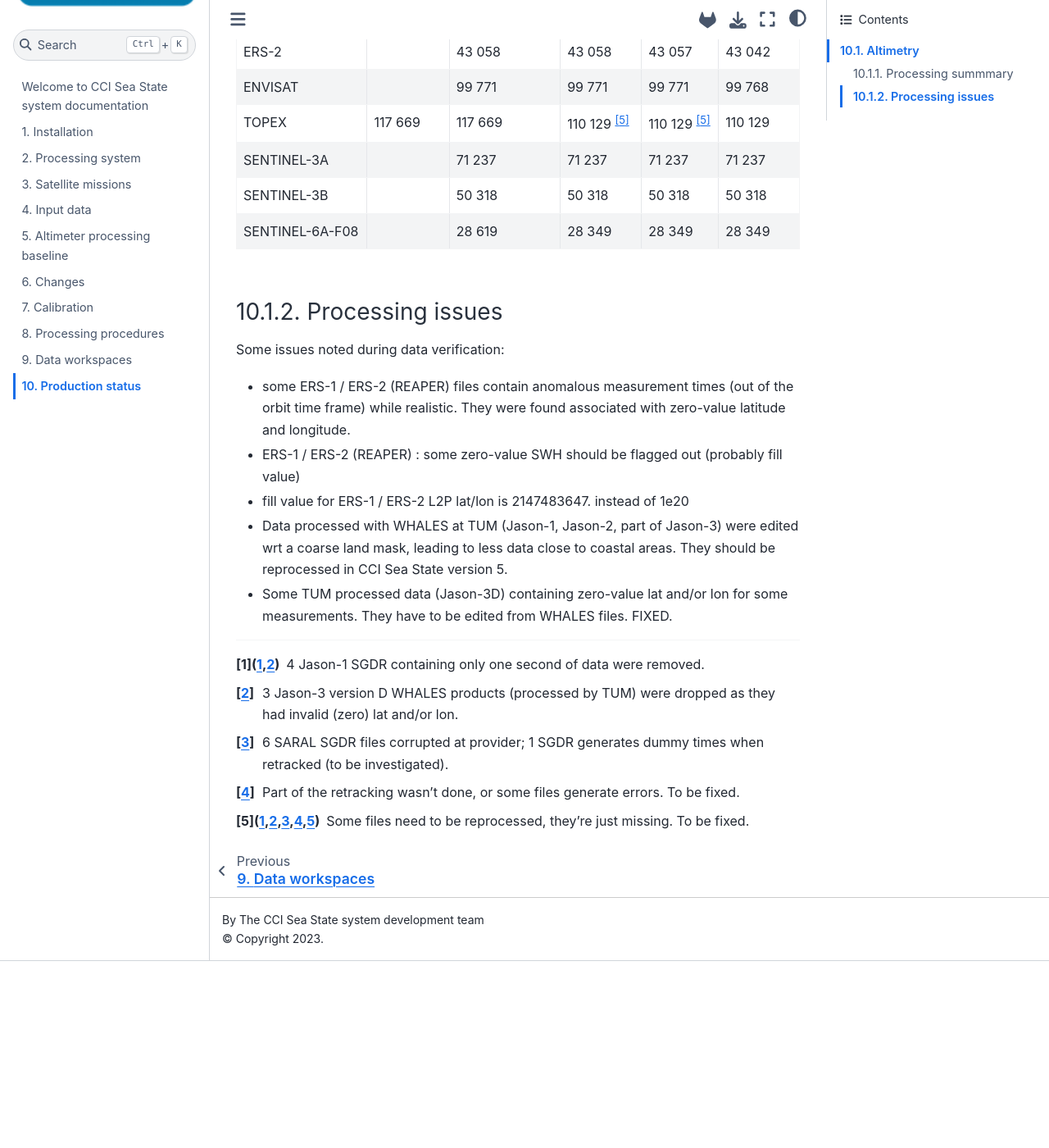
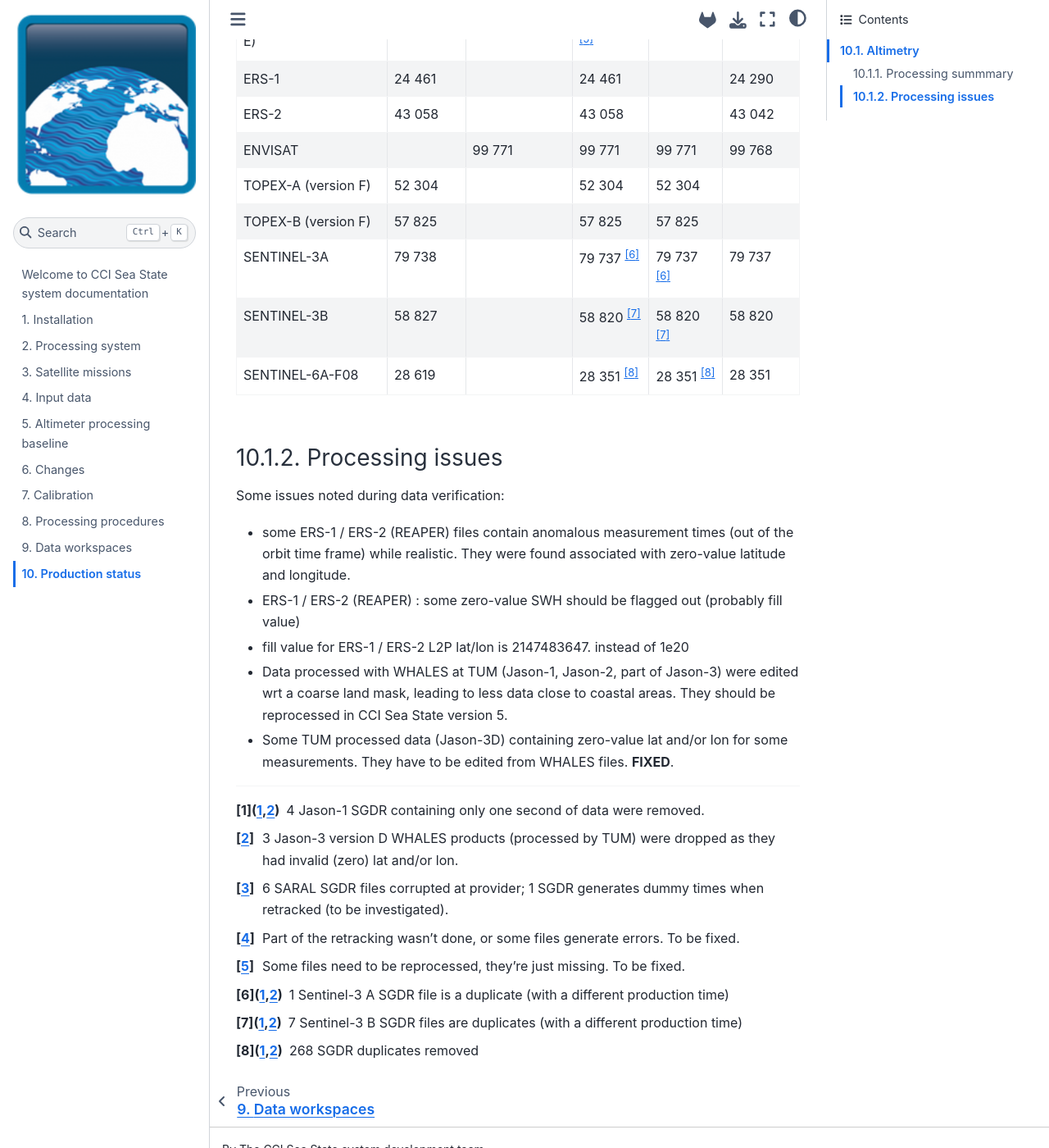
Before and after one commit to umr-lops/cci-seastate-pum, a Jupyter Book: the page built from production.md, in a window 1280 px wide and 1400 px high, scrolled down 751 px. Shown: the whole window at 82% size. Built offline with Jupyter Book 1.0.4 settings and Sphinx 7.4.7 and the Sphinx Book theme 1.1.4, drawn with Linux system fonts in a browser that asks for light colours; before the commit the page ends 1923 px from its top, so only the background shows below that; some of the changed text lies outside the part shown.

Commit message:
updated processing status

````diff
--- a/production.md
+++ b/production.md
@@ -14,19 +14,20 @@ processing steps, an explanation is provided. Data are considered until
 
 | Mission         | SGDR files | Retracked files     | 1Hz files           | L2P files            | Index files |
 |-----------------|------------|---------------------|---------------------|----------------------|-------------|
-| JASON-1         | 102 158    | 102 158             | 102 154 [^footnote4] | 92 099 [^footnote4]  | 184 088     |
-| JASON-2         | 98 619     | 98 619              | 98 619              | 98 619               | 98 619      |
-| JASON-3D        | 26 947     | 26 947 [^footnote5] | 26 947              | 26 947               | 30 114      |
-| JASON-3F        | 45 452     | 45 452              | 45 452              | 45 450               | 42 785      |
-| SARAL           | 112 474    | 112 467 [^footnote3]| 112 467             | 112 439              | 0           |
-| CRYOSAT-2       | 758 841    | 758 840 [^footnote1]| 615 255 [^footnote2]| 3 402                | 0           |
-| ERS-1           |            | 24 461              | 24 448 [^footnote2] | 24 290 [^footnote2]  | 24 290      |
-| ERS-2           |            | 43 058              | 43 058              | 43 057               | 43 042      |
-| ENVISAT         |            | 99 771              | 99 771              | 99 771               | 99 768      |
-| TOPEX           | 117 669    | 117 669             | 110 129 [^footnote2]| 110 129 [^footnote2] | 110 129     |
-| SENTINEL-3A     |            | 71 237              | 71 237              | 71 237               | 71 237      |
-| SENTINEL-3B     |            | 50 318              | 50 318              | 50 318               | 50 318      |
-| SENTINEL-6A-F08 |            | 28 619              | 28 349              | 28 349               | 28 349      |
+| JASON-1 (version E)   | 102 158    | 102 158             | 102 154 [^footnote4] | 102 154 [^footnote4]  |  |
+| JASON-2 (version D)   | 98 619     | 98 619              | 98 619              | 98 619               | 98 619      |
+| JASON-3 (version D)   | 26 947     | 26 947 [^footnote5] | 26 947              | 26 947               | 30 114      |
+| JASON-3 (version F)   | 45 452     | 45 452              | 45 452              | 45 450               | 42 785      |
+| SARAL (version F)     | 112 474    | 112 467 [^footnote3]| 112 467             | 112 439              | 0           |
+| CRYOSAT-2 (version E) | 758 841    | 758 840 [^footnote1]| 615 255 [^footnote2]| 3 402                | 0           |
+| ERS-1                 | 24 461     |                     | 24 461              |  | 24 290      |
+| ERS-2                 | 43 058     |                     | 43 058              |                | 43 042      |
+| ENVISAT               |            | 99 771              | 99 771              | 99 771               | 99 768      |
+| TOPEX-A (version F)   | 52 304     |                     | 52 304              | 52 304         |    |
+| TOPEX-B (version F)   | 57 825     |                     | 57 825              | 57 825         |    |
+| SENTINEL-3A           | 79 738     |                     | 79 737 [^footnote6] | 79 737 [^footnote6]  | 79 737      |
+| SENTINEL-3B           | 58 827     |                     | 58 820 [^footnote7] | 58 820 [^footnote7]  | 58 820      |
+| SENTINEL-6A-F08       | 28 619     |                     | 28 351 [^footnote8] | 28 351 [^footnote8]  | 28 351      |
 ```
 
 ### Processing issues
@@ -42,7 +43,7 @@ Some issues noted during data verification:
   edited wrt a coarse land mask, leading to less data close to coastal areas.
   They should be reprocessed in CCI Sea State version 5.
 - Some TUM processed data (Jason-3D) containing zero-value lat and/or lon for
-  some measurements. They have to be edited from WHALES files. FIXED.
+  some measurements. They have to be edited from WHALES files. **FIXED**.
 
 
 [^footnote1]: Part of the retracking wasn't done, or some files generate errors. To be fixed.
@@ -50,3 +51,6 @@ Some issues noted during data verification:
 [^footnote3]: 6 SARAL SGDR files corrupted at provider; 1 SGDR generates dummy times when retracked (to be investigated).
 [^footnote4]: 4 Jason-1 SGDR containing only one second of data were removed.
 [^footnote5]: 3 Jason-3 version D WHALES products (processed by TUM) were dropped as they had invalid (zero) lat and/or lon.
+[^footnote6]: 1 Sentinel-3 A SGDR file is a duplicate (with a different production time)
+[^footnote7]: 7 Sentinel-3 B SGDR files are duplicates (with a different production time)
+[^footnote8]: 268 SGDR duplicates removed
````
